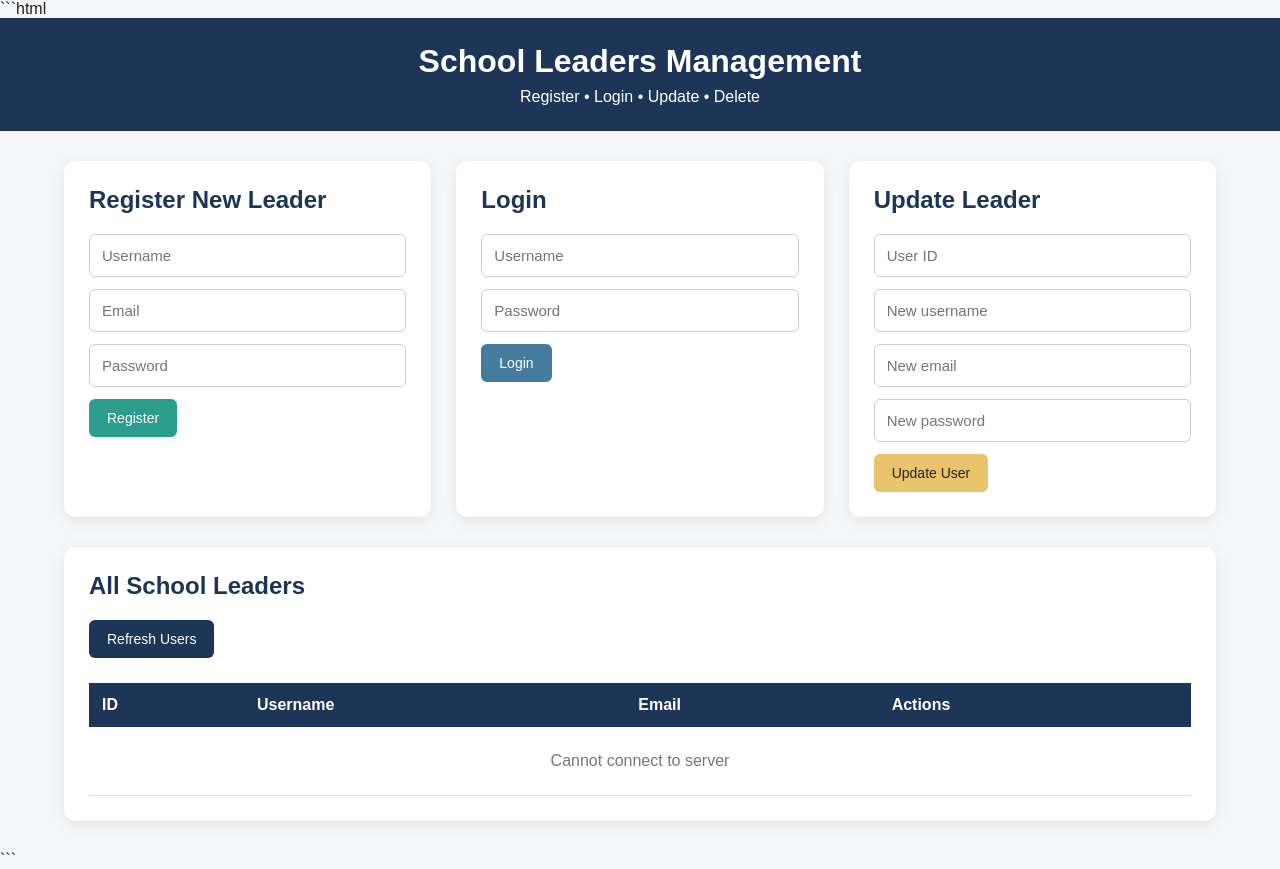
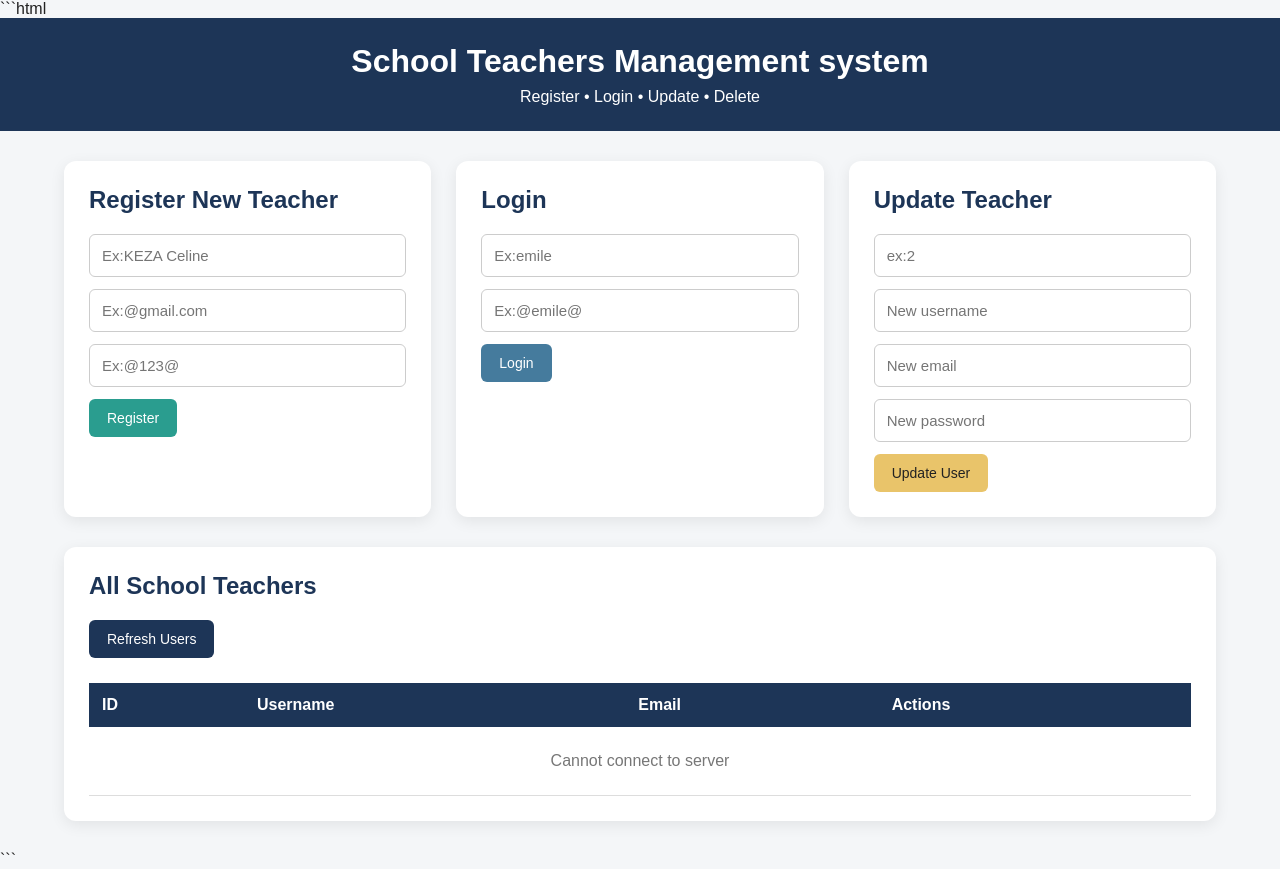
Before and after one commit to ndayishimiyeemmanuel949-spec/izuba, a website: page index.html in a window 1280 px wide. Drawn offline with Linux system fonts and the light colour scheme; no server answers.

Commit message:
index.js

```diff
--- a/index.html
+++ b/index.html
@@ -216,7 +216,7 @@
 
 <header>
 
-    <h1>School Leaders Management</h1>
+    <h1>School Teachers  Management system</h1>
 
     <p>Register • Login • Update • Delete</p>
 
@@ -237,28 +237,28 @@
 
         <div class="card">
 
-            <h2>Register New Leader</h2>
+            <h2>Register New Teacher</h2>
 
             <form id="registerForm">
 
                 <input
                     type="text"
                     id="registerUsername"
-                    placeholder="Username"
+                    placeholder="Ex:KEZA Celine"
                     required
                 >
 
                 <input
                     type="email"
                     id="registerEmail"
-                    placeholder="Email"
+                    placeholder="Ex:@gmail.com"
                     required
                 >
 
                 <input
                     type="password"
                     id="registerPassword"
-                    placeholder="Password"
+                    placeholder="Ex:@123@"
                     required
                 >
 
@@ -292,14 +292,14 @@
                 <input
                     type="text"
                     id="loginUsername"
-                    placeholder="Username"
+                    placeholder="Ex:emile"
                     required
                 >
 
                 <input
                     type="password"
                     id="loginPassword"
-                    placeholder="Password"
+                    placeholder="Ex:@emile@"
                     required
                 >
 
@@ -332,14 +332,14 @@
 
         <div class="card">
 
-            <h2>Update Leader</h2>
+            <h2>Update Teacher</h2>
 
             <form id="updateForm">
 
                 <input
                     type="number"
                     id="updateId"
-                    placeholder="User ID"
+                    placeholder="ex:2"
                     required
                 >
 
@@ -392,7 +392,7 @@
 
     <div class="card users-section">
 
-        <h2>All School Leaders</h2>
+        <h2>All School Teachers</h2>
 
 
         <button
@@ -926,9 +926,6 @@ function prepareUpdate(
 
 
 
-// ==========================================
-// UPDATE USER
-// ==========================================
 
 document
     .getElementById("updateForm")
@@ -1035,9 +1032,6 @@ document
 
 
 
-// ==========================================
-// DELETE USER
-// ==========================================
 
 async function deleteUser(id) {
 
@@ -1079,9 +1073,7 @@ async function deleteUser(id) {
         alert(data.message);
 
 
-        // Refresh table
-
-        getUsers();
+ getUsers();
 
 
     }
@@ -1099,9 +1091,7 @@ async function deleteUser(id) {
 
 
 
-// ==========================================
-// LOAD USERS WHEN PAGE OPENS
-// ==========================================
+
 
 getUsers();
 
--- a/style.css
+++ b/style.css
@@ -154,7 +154,9 @@ body {
     width: 50px;
     height: 50px;
     border-radius: 10px;
-    background: #dbeafe;
+    background: #dbea
+
+    fe;
     display: flex;
     align-items: center;
     justify-content: center;
```
Also changed, not shown: index2.html (+1 -1 lines), package.json (+10 -2 lines).
